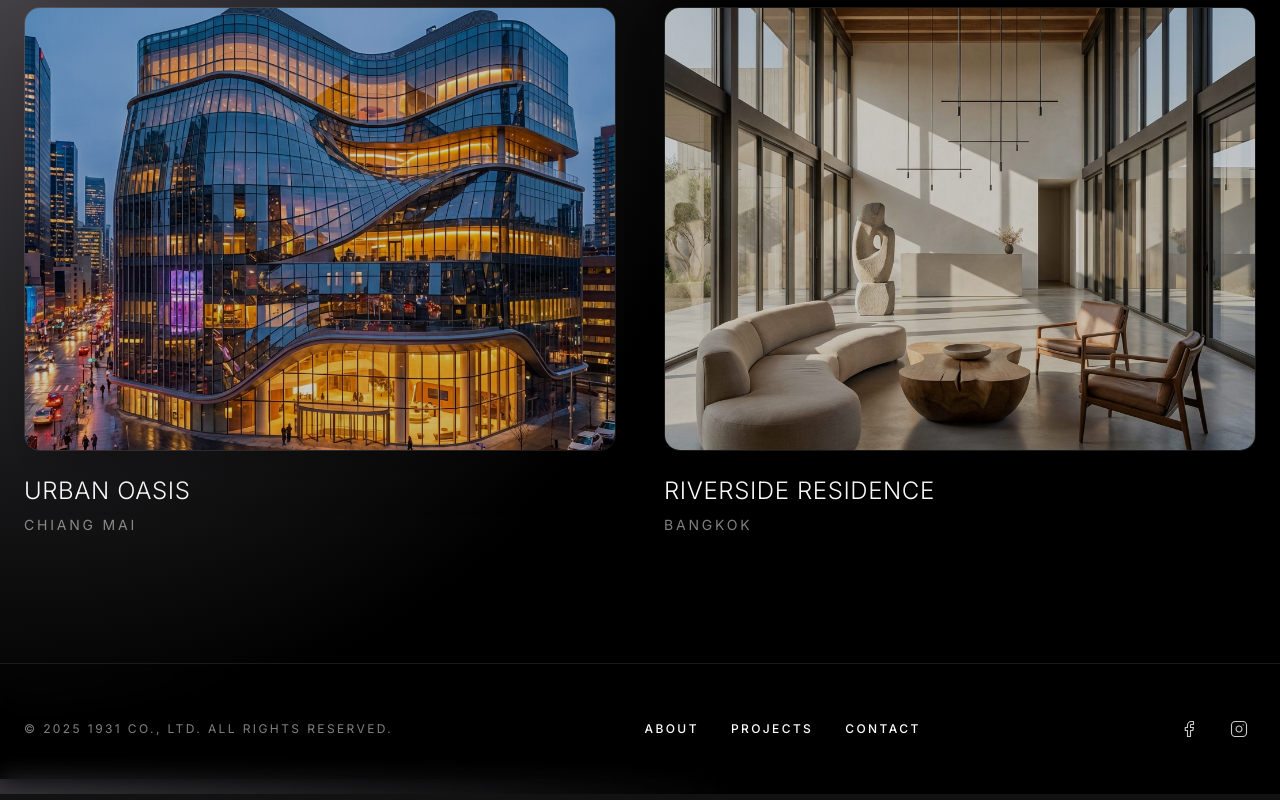
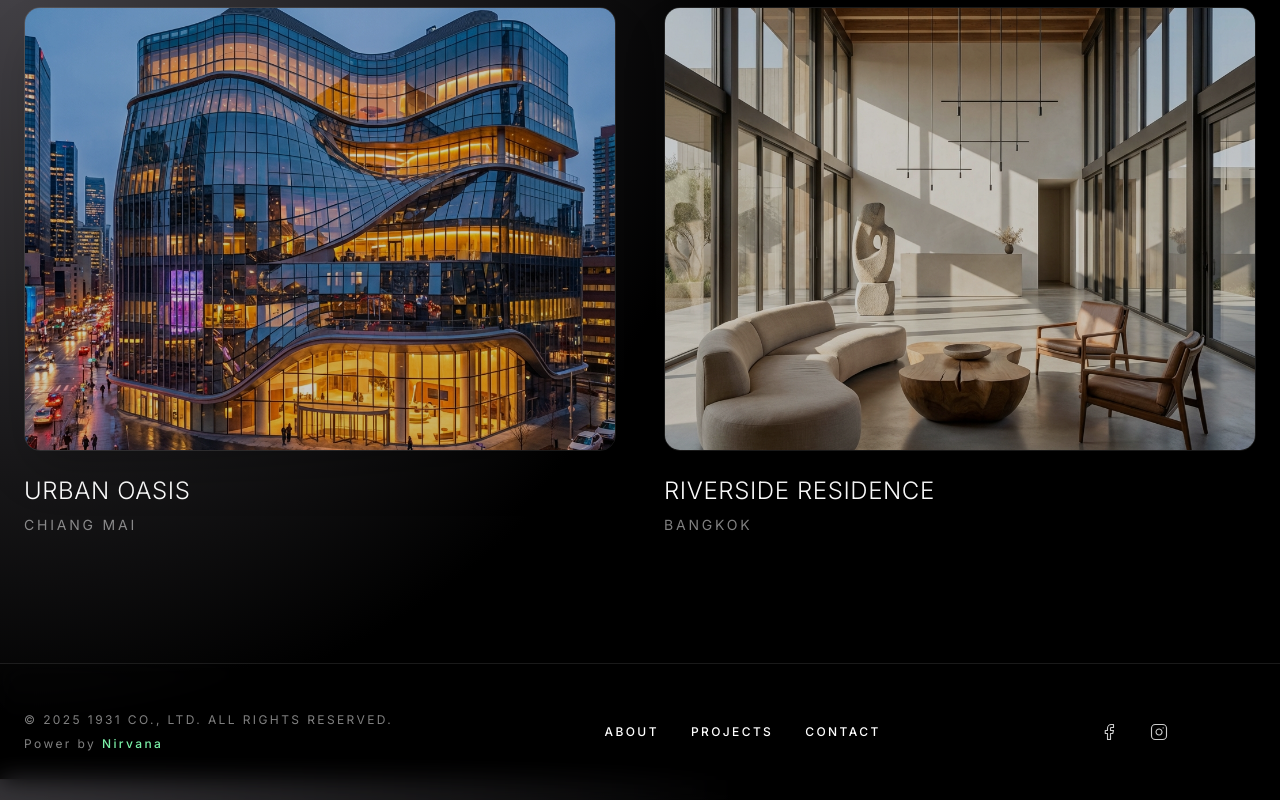
Before and after one commit to TanParanyou/1931-DESIGN, a Next.js app: page / in a window 1280 px wide. Shown: the part 1621-2421 px from the top of the page. Built offline with nearby package versions, Linux system fonts and the light colour scheme.

Commit message:
feat: Add social media links and 'Power by' credit to footer, and refine hero slider pagination button styling.

```diff
--- a/src/components/home/HeroSlider.tsx
+++ b/src/components/home/HeroSlider.tsx
@@ -193,7 +193,7 @@ export const HeroSlider = () => {
                         <button
                             key={index}
                             onClick={() => setCurrentSlide(index)}
-                            className={`h-1.5 rounded-full transition-all duration-500 ${currentSlide === index ? 'bg-white w-8' : 'bg-white/30 w-2 hover:bg-white/60'
+                            className={`h-1.5 rounded-full transition-all duration-500 ${currentSlide === index ? 'bg-white w-8' : 'bg-white/30 w-4 hover:bg-white/60 cursor-pointer'
                                 }`}
                             aria-label={`Go to slide ${index + 1}`}
                         />
--- a/src/components/layout/Footer.tsx
+++ b/src/components/layout/Footer.tsx
@@ -1,6 +1,5 @@
 "use client";
 
-import React from 'react';
 import { Facebook, Instagram } from 'lucide-react';
 import Link from 'next/link';
 import { useLanguage } from '@/lib/LanguageContext';
@@ -8,12 +7,22 @@ import { useLanguage } from '@/lib/LanguageContext';
 export const Footer = () => {
     const { t } = useLanguage();
 
+    const linkIg = 'https://www.instagram.com/1931company?igsh=cjRoanFoNGJ1bnA3&utm_source=qr&ref=share';
+
+    const linkFacebook = 'https://www.facebook.com/share/1BY4Sti3BB/?mibextid=wwXIfr&ref=share'
+
     return (
         <footer className="relative z-10 border-t border-white/10 bg-black/20 backdrop-blur-md py-12 text-white">
             <div className="max-w-[1920px] mx-auto px-6 flex flex-col md:flex-row justify-between items-center gap-8 md:gap-6">
-                <div className="text-xs tracking-[0.2em] text-white/50 order-3 md:order-1">
-                    © 2025 1931 CO., LTD. {t.footer.RIGHTS}
+                <div className='flex flex-col gap-2'>
+                    <div className="text-xs tracking-[0.2em] text-white/50 order-3 md:order-1">
+                        © 2025 1931 CO., LTD. {t.footer.RIGHTS}
+                    </div>
+                    <div className="text-xs tracking-[0.2em] text-white/50 order-2 md:order-3 md:pr-20">
+                        Power by <span className="text-green-300 font-medium">Nirvana</span>
+                    </div>
                 </div>
+
 
                 <div className="flex flex-wrap justify-center gap-x-8 gap-y-4 text-xs font-medium tracking-[0.2em] order-1 md:order-2">
                     <Link href="/about" className="hover:text-green-300 transition-colors">{t.menu.ABOUT}</Link>
@@ -23,11 +32,11 @@ export const Footer = () => {
                     <Link href="/contact" className="hover:text-green-300 transition-colors">{t.menu.CONTACT}</Link>
                 </div>
 
-                <div className="flex gap-4 order-2 md:order-3">
-                    <Link href="#" className="p-2 hover:bg-white/10 rounded-full transition-all duration-300 text-white/80 hover:text-white">
+                <div className="flex gap-4 order-2 md:order-3 md:pr-20">
+                    <Link href={linkFacebook} target="_blank" className="p-2 hover:bg-white/10 rounded-full transition-all duration-300 text-white/80 hover:text-white">
                         <Facebook size={18} strokeWidth={1.5} />
                     </Link>
-                    <Link href="#" className="p-2 hover:bg-white/10 rounded-full transition-all duration-300 text-white/80 hover:text-white">
+                    <Link href={linkIg} target="_blank" className="p-2 hover:bg-white/10 rounded-full transition-all duration-300 text-white/80 hover:text-white">
                         <Instagram size={18} strokeWidth={1.5} />
                     </Link>
                 </div>
```
